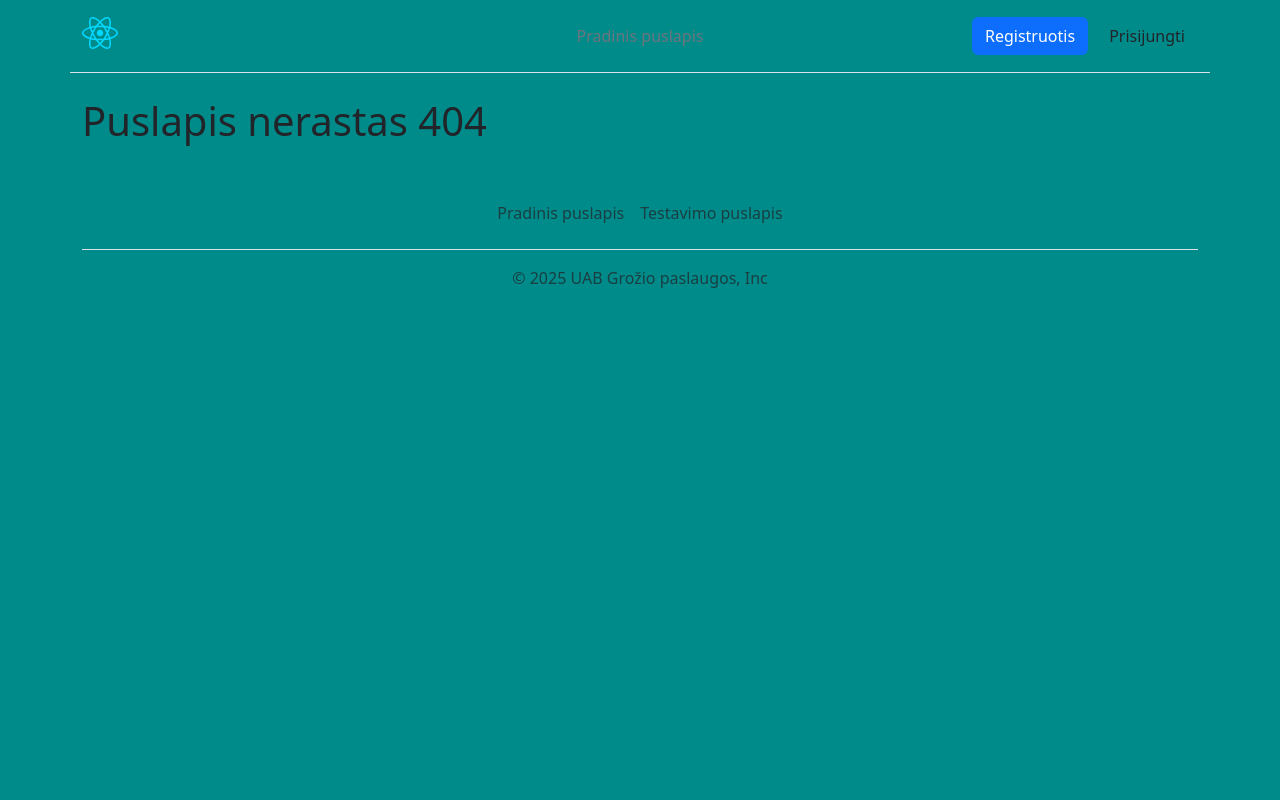
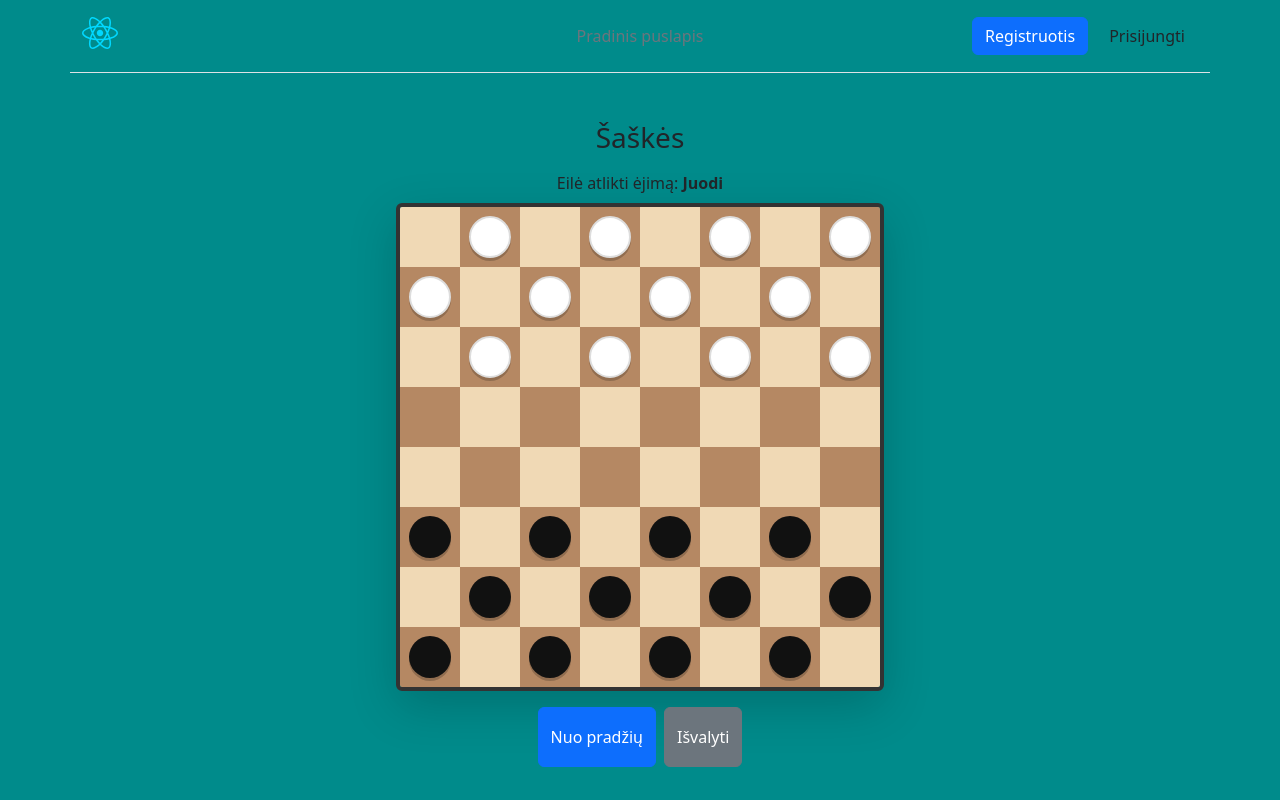
Before and after one commit to PovDai/55-grupe-egzas, a React (Vite) app in the folder client/: page /checkers/1 in a window 1280 px wide. Before the commit this address had no page. Shown: the top 800 px of the page. Built offline with nearby package versions, Linux system fonts and the light colour scheme.

Commit message:
checkers update

```diff
--- a/client/src/App.jsx
+++ b/client/src/App.jsx
@@ -22,6 +22,9 @@ import { Weather } from './pages/public/Weather'
 import { Calendar } from './pages/public/Calendar'
 import { Music } from './pages/public/Music'
 import { Calculator } from './pages/public/Calculator'
+import { Matrix } from './pages/public/Matrix'
+import { Checkers } from './pages/public/Checkers'
+
 
 
 
@@ -44,7 +47,9 @@ export function App() {
             <Route path='/weather/:in' element={<Weather />} />
             <Route path='/calendar/:in' element={<Calendar />} />
             <Route path='/music/:in' element={<Music />} />
-            <Route path='/calculator/:in' element={<Calculator/>}/>
+            <Route path='/calculator/:in' element={<Calculator />} />
+            <Route path='/matrix/:in' element={<Matrix />} />
+            <Route path='/checkers/:in' element={<Checkers/>}/>
 
 
           </Route>
--- a/client/src/components/Footer.jsx
+++ b/client/src/components/Footer.jsx
@@ -7,7 +7,7 @@ export function Footer() {
     <footer className="py-3 my-4">
         <ul className="nav justify-content-center border-bottom pb-3 mb-3">
                     <li className="nav-item"><Link to="/" className="nav-link px-2 text-body-secondary">Pradinis puslapis</Link></li>
-                    <li className="nav-item"><Link to="/testing" className="nav-link px-2 text-body-secondary">Testavimo puslapis</Link></li>
+                    <li className="nav-item"><Link to="/testing" className="nav-link px-2 text-body-success">Testavimo puslapis</Link></li>
         </ul>
         <p className="text-center text-body-secondary">&copy; {new Date().getFullYear()} UAB Grožio paslaugos, Inc  </p>
     </footer>
--- /dev/null
+++ b/client/src/components/checkers/Board.jsx
@@ -0,0 +1,14 @@
+ export function GenerateInitialBoard() {
+const b = Array.from({ length: 8 }, () => Array(8).fill(null));
+for (let r = 0; r < 3; r++) {
+for (let c = 0; c < 8; c++) {
+if ((r + c) % 2 === 1) b[r][c] = 'w';
+}
+}
+for (let r = 5; r < 8; r++) {
+for (let c = 0; c < 8; c++) {
+if ((r + c) % 2 === 1) b[r][c] = 'b';
+}
+}
+return b;
+}
--- /dev/null
+++ b/client/src/components/checkers/IsValidBoard.jsx
@@ -0,0 +1,31 @@
+export function IsValidMove(board, sr, sc, tr, tc) {
+  const piece = board[sr][sc];
+  if (!piece) return false;
+
+  const dr = tr - sr;
+  const dc = tc - sc;
+
+  // paprastas ėjimas – 1 langelis įstrižai
+  if (Math.abs(dr) === 1 && Math.abs(dc) === 1) {
+    if (board[tr][tc] === null) {
+      return true; // nebegriežtina krypties
+    }
+  }
+
+  // kirtimas – šuolis per 2 langelius
+  if (Math.abs(dr) === 2 && Math.abs(dc) === 2) {
+    const midR = sr + dr / 2;
+    const midC = sc + dc / 2;
+    const middlePiece = board[midR][midC];
+
+    if (
+      board[tr][tc] === null &&
+      middlePiece &&
+      middlePiece !== piece
+    ) {
+      return true;
+    }
+  }
+
+  return false;
+}
--- a/client/src/custom.css
+++ b/client/src/custom.css
@@ -281,3 +281,12 @@ button {
     opacity: 0;
   }
 }
+.matrix-canvas {
+  position: fixed;
+  top: 0;
+  left: 0;
+  z-index: -1; /* fono sluoksnis */
+  width: 100%;
+  height: 100%;
+  background-color: black;
+}
--- /dev/null
+++ b/client/src/custom2.css
@@ -0,0 +1,75 @@
+.board {
+display: grid;
+grid-template-columns: repeat(8, 60px);
+grid-template-rows: repeat(8, 60px);
+gap: 0;
+border: 4px solid #333;
+}
+
+
+@media (max-width: 500px) {
+.board {
+grid-template-columns: repeat(8, 10vw);
+grid-template-rows: repeat(8, 10vw);
+}
+}
+
+
+.square {
+width: 100%;
+height: 100%;
+user-select: none;
+cursor: pointer;
+}
+
+
+.square.light {
+background: #f0d9b5;
+}
+
+
+.square.dark {
+background: #b58863;
+}
+
+
+.square.selected {
+outline: 3px solid rgba(255, 215, 0, 0.9);
+box-shadow: 0 0 8px rgba(255,215,0,0.4) inset;
+}
+
+
+.piece {
+width: 70%;
+height: 70%;
+border-radius: 50%;
+box-shadow: 0 3px 0 rgba(0,0,0,0.2);
+}
+
+
+.piece-black {
+background: #111;
+}
+
+
+.piece-white {
+background: #fff;
+border: 2px solid #ddd;
+}
+
+
+.square:hover .piece {
+transform: scale(1.03);
+transition: transform 120ms ease;
+}
+
+
+.container .col-auto {
+max-width: 520px;
+}
+
+
+.board.shadow-lg {
+border-radius: 6px;
+overflow: hidden;
+}
--- a/client/src/main.jsx
+++ b/client/src/main.jsx
@@ -2,6 +2,7 @@ import { StrictMode } from 'react'
 import { createRoot } from 'react-dom/client'
 import './bootstrap.min.css'
 import './custom.css'
+import './custom2.css'
 import { App } from './App.jsx'
 
 
--- /dev/null
+++ b/client/src/pages/public/Checkers.jsx
@@ -0,0 +1,106 @@
+import React, { useState } from "react";
+import { IsValidMove } from "../../components/checkers/IsValidBoard";
+import { GenerateInitialBoard } from "../../components/checkers/Board";
+
+
+export function Checkers() {
+  const initial = GenerateInitialBoard();
+  const [board, setBoard] = useState(initial);
+  const [selected, setSelected] = useState(null);
+  const [turn, setTurn] = useState("b");
+
+  function onSquareClick(r, c) {
+    const piece = board[r][c];
+
+    if (selected) {
+      const { r: sr, c: sc } = selected;
+
+      if (piece && piece === board[sr][sc]) {
+        setSelected({ r, c });
+        return;
+      }
+
+      if (IsValidMove(board, sr, sc, r, c)) {
+        const newBoard = board.map((row) => row.slice());
+
+        // patikriname, ar tai kirtimas
+        if (Math.abs(r - sr) === 2 && Math.abs(c - sc) === 2) {
+          const midR = sr + (r - sr) / 2;
+          const midC = sc + (c - sc) / 2;
+          newBoard[midR][midC] = null; // pašalinam peršoktą figūrą
+        }
+
+        newBoard[r][c] = newBoard[sr][sc];
+        newBoard[sr][sc] = null;
+        setBoard(newBoard);
+        setSelected(null);
+        setTurn((prev) => (prev === "b" ? "w" : "b"));
+      } else {
+        setSelected(null);
+      }
+    } else {
+      if (piece && piece === turn) {
+        setSelected({ r, c });
+      }
+    }
+  }
+
+  return (
+    <div className="container py-4">
+      <div className="row justify-content-center">
+        <div className="col-auto text-center">
+          <h3 className="mb-3">Šaškės</h3>
+          <div className="mb-2">
+            Eilė atlikti ėjimą: <strong>{turn === "b" ? "Juodi" : "Balti"}</strong>
+          </div>
+          <div className="board shadow-lg">
+            {board.map((row, r) =>
+              row.map((cell, c) => {
+                const isDark = (r + c) % 2 === 1;
+                const sqClass = isDark ? "square dark" : "square light";
+                const isSelected = selected && selected.r === r && selected.c === c;
+
+                return (
+                  <div
+                    key={`${r}-${c}`}
+                    className={`${sqClass} d-flex align-items-center justify-content-center ${
+                      isSelected ? "selected" : ""
+                    }`}
+                    onClick={() => onSquareClick(r, c)}
+                  >
+                    {cell && (
+                      <div
+                        className={`piece ${cell === "b" ? "piece-black" : "piece-white"}`}
+                      ></div>
+                    )}
+                  </div>
+                );
+              })
+            )}
+          </div>
+          <div className="mt-3">
+            <button
+              className="btn btn-primary me-2"
+              onClick={() => {
+                setBoard(GenerateInitialBoard());
+                setTurn("b");
+                setSelected(null);
+              }}
+            >
+              Nuo pradžių
+            </button>
+            <button
+              className="btn btn-secondary"
+              onClick={() => {
+                setBoard(board.map((row) => row.map(() => null)));
+                setSelected(null);
+              }}
+            >
+              Išvalyti
+            </button>
+          </div>
+        </div>
+      </div>
+    </div>
+  );
+}
--- /dev/null
+++ b/client/src/pages/public/Matrix.jsx
@@ -0,0 +1,54 @@
+import React, { useEffect, useRef } from "react";
+
+export function Matrix() {
+  const canvasRef = useRef(null);
+
+  useEffect(() => {
+    const canvas = canvasRef.current;
+    const ctx = canvas.getContext("2d");
+
+    // nustatome canvas dydį pagal langą
+    canvas.width = window.innerWidth;
+    canvas.height = window.innerHeight;
+
+    const letters = "0123456789ABCDEFGHIJKLMNOPQRSTUVWXYZ";
+    const fontSize = 16;
+    const columns = Math.floor(canvas.width / fontSize);
+
+    const drops = Array.from({ length: columns }).map(() => 1);
+
+    const draw = () => {
+      // fade efektas
+      ctx.fillStyle = "rgba(0, 0, 0, 0.05)";
+      ctx.fillRect(0, 0, canvas.width, canvas.height);
+
+      ctx.fillStyle = "#0F0"; // Matrix žalia
+      ctx.font = `${fontSize}px monospace`;
+
+      for (let i = 0; i < drops.length; i++) {
+        const text = letters[Math.floor(Math.random() * letters.length)];
+        ctx.fillText(text, i * fontSize, drops[i] * fontSize);
+
+        if (drops[i] * fontSize > canvas.height && Math.random() > 0.975) {
+          drops[i] = 0;
+        }
+        drops[i]++;
+      }
+
+      requestAnimationFrame(draw);
+    };
+
+    draw();
+
+    const handleResize = () => {
+      canvas.width = window.innerWidth;
+      canvas.height = window.innerHeight;
+    };
+
+    window.addEventListener("resize", handleResize);
+
+    return () => window.removeEventListener("resize", handleResize);
+  }, []);
+
+  return <canvas ref={canvasRef} className="matrix-canvas"></canvas>;
+}
--- a/client/src/pages/public/Test.jsx
+++ b/client/src/pages/public/Test.jsx
@@ -36,6 +36,8 @@ Funny Testing
             <Link className="btn btn-danger ms-2" to='/calendar/inner'>Christmas calendar</Link>
             <Link className="btn btn-warning ms-2" to='/Music/inner'>Christmas Music</Link>
             <Link className="btn btn-secondary ms-2" to='/calculator/inner'>Calculator</Link>
+            <Link className="btn btn-success ms-2" to='/matrix/inner'>Matrix</Link>
+            <Link className="btn btn-success ms-2" to='/checkers/inner'>Checkers</Link>
 
 </div>
     )
```
